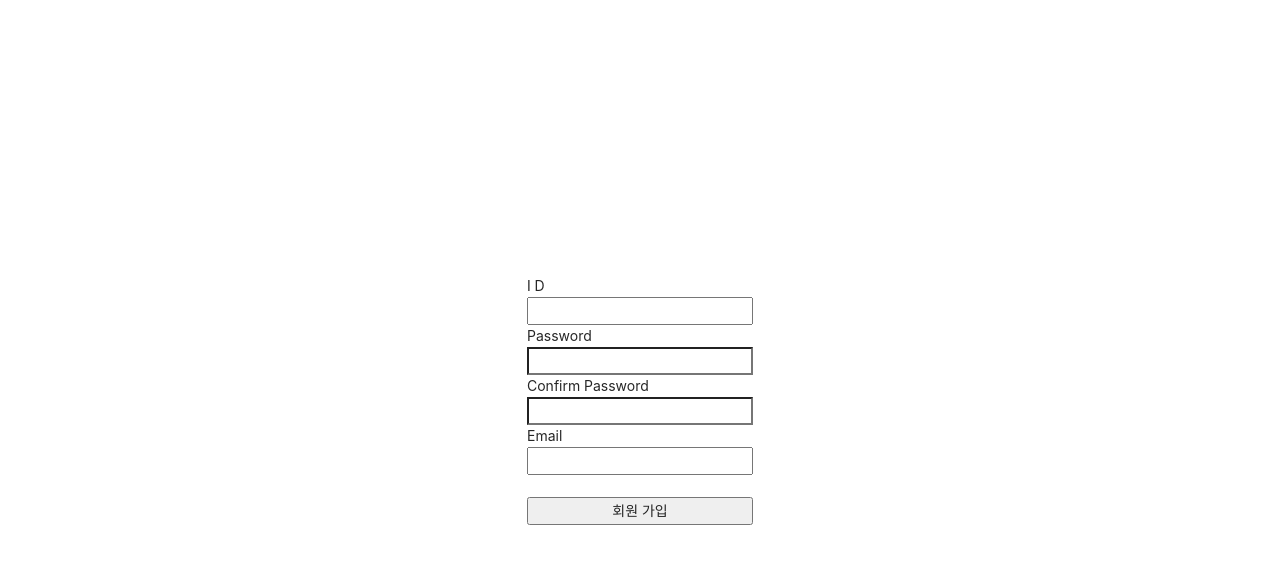
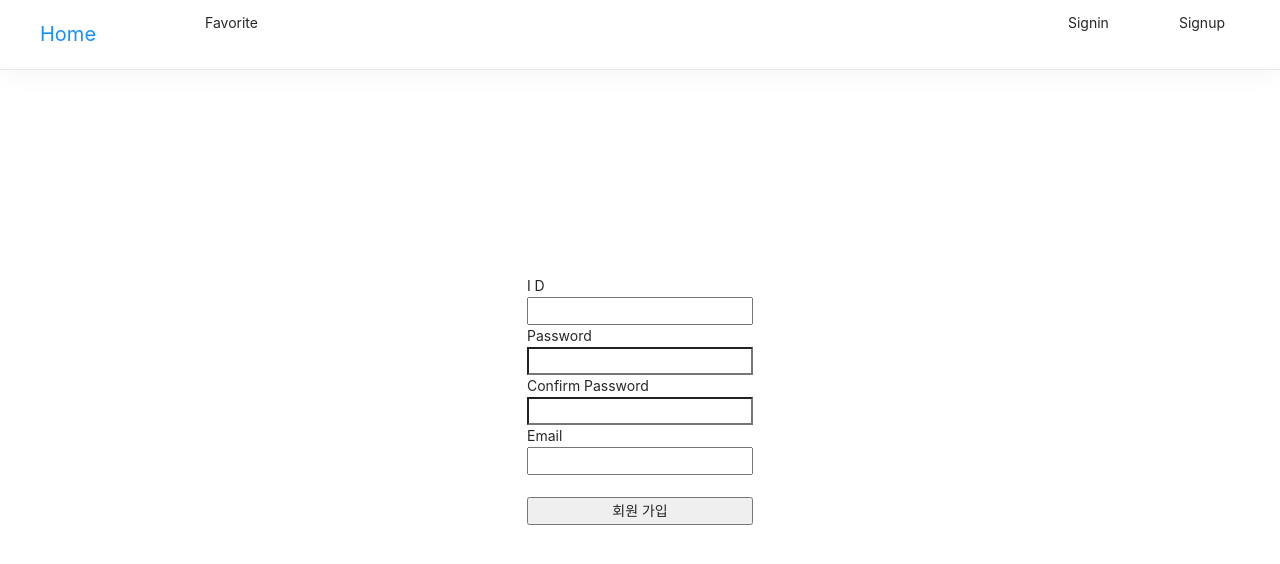
Before and after one commit to seounjin/Basic-Bulletin-Board-Project, a React (Create React App) app in the folder client/: page /register in a window 1280 px wide. Shown: the top 564 px of the page. Built offline with nearby package versions, Linux system fonts and the light colour scheme; no server answers.

Commit message:
28일 작업

```diff
--- a/client/src/App.js
+++ b/client/src/App.js
@@ -13,6 +13,7 @@ import LandingPage from './components/views/LandingPage/LandingPage';
 import LoginPage from './components/views/LoginPage/LoginPage';
 import RegisterPage from './components/views/RegisterPage/RegisterPage';
 import Auth from './hoc/auth'
+import NavBar from './components/views/NavBar/NavBar';
 
 {/* <Route exact path="/" component={LandingPage} />
 <Route exact path="/login" component={LoginPage} />
@@ -23,6 +24,7 @@ import Auth from './hoc/auth'
 function App() {
   return (
     <Router>
+      <NavBar />
       <div>
         <Switch>
           <Route exact path="/" component={Auth(LandingPage, null)} />
--- a/client/src/components/views/NavBar/NavBar.js
+++ b/client/src/components/views/NavBar/NavBar.js
@@ -1,11 +1,37 @@
-import React from 'react'
+import React, { useState } from 'react';
+import LeftMenu from './Sections/LeftMenu';
+import RightMenu from './Sections/RightMenu';
+import './Sections/Navbar.css';
 
 function NavBar() {
-    return (
-        <div>
 
+  return (
+    <nav className="menu" style={{ position: 'fixed', zIndex: 1, width: '100%' }}>
+      <div className="menu__logo">
+        <a href="/">Home</a>
+      </div>
+      <div className="menu__container">
+        <div className="menu_left">
+          <LeftMenu mode="horizontal" />
         </div>
-    )
+        <div className="menu_rigth">
+          <RightMenu mode="horizontal" />
+        </div>
+      </div>
+    </nav>
+  )
 }
 
 export default NavBar
+
+// import React from 'react'
+
+// function NavBar() {
+//     return (
+//         <div>
+
+//         </div>
+//     )
+// }
+
+// export default NavBar
--- /dev/null
+++ b/client/src/components/views/NavBar/Sections/LeftMenu.js
@@ -0,0 +1,15 @@
+import React from 'react';
+import { Menu } from 'antd';
+
+
+function LeftMenu(props) {
+  return (
+    <Menu mode={props.mode}>
+      <Menu.Item key="favorite">
+        <a href="/favorite">Favorite</a>
+      </Menu.Item>
+    </Menu>
+  )
+}
+
+export default LeftMenu
--- /dev/null
+++ b/client/src/components/views/NavBar/Sections/Navbar.css
@@ -0,0 +1,87 @@
+@import '~antd/dist/antd.css';
+
+.menu {
+  padding: 0 20px;
+  border-bottom: solid 1px #e8e8e8;
+  overflow: auto;
+  box-shadow: 0 0 30px #f3f1f1;
+  background-color: white;
+}
+
+.menu__logo {
+  width: 150px;
+  float: left;
+}
+
+.menu__logo a {
+  display: inline-block;
+  font-size: 20px;
+  padding: 19px 20px;
+}
+
+.menu__container .ant-menu-item {
+  padding: 0px 5px;
+}
+
+.menu__container .ant-menu-submenu-title {
+  padding: 10px 20px;
+}
+
+.menu__container .ant-menu-item a,
+.menu__container .ant-menu-submenu-title a {
+  padding: 10px 15px;
+}
+
+.menu__container .ant-menu-horizontal {
+  border-bottom: none;
+}
+
+.menu__container .menu_left {
+  float: left;
+}
+
+.menu__container .menu_rigth {
+  float: right;
+}
+
+.menu__mobile-button {
+  float: right;
+  height: 32px;
+  padding: 6px;
+  margin-top: 8px;
+  display: none !important; /* use of important to overwrite ant-btn */
+  background: #3e91f7;
+}
+
+.menu_drawer .ant-drawer-body {
+  padding: 0 !important;
+}
+
+/* align header of Drawer with header of page */
+.menu_drawer .ant-drawer-header {
+  padding: 14px 24px !important;
+}
+
+@media (max-width: 767px) {
+  .menu__mobile-button {
+    display: inline-block !important;
+  }
+
+  .menu_left,
+  .menu_rigth {
+    display: none;
+  }
+
+  .menu__logo a {
+    margin-left: -20px;
+  }
+
+  .menu__container .ant-menu-item,
+  .menu__container .ant-menu-submenu-title {
+    padding: 1px 20px;
+  }
+
+  .menu__logo a {
+    padding: 10px 20px;
+  }
+}
--- /dev/null
+++ b/client/src/components/views/NavBar/Sections/RightMenu.js
@@ -0,0 +1,20 @@
+/* eslint-disable jsx-a11y/anchor-is-valid */
+import React from 'react';
+import { Menu } from 'antd';
+import { withRouter } from 'react-router-dom';
+
+function RightMenu(props) {
+
+  return (
+    <Menu mode={props.mode}>
+      <Menu.Item key="mail">
+        <a href="/login">Signin</a>
+      </Menu.Item>
+      <Menu.Item key="app">
+        <a href="/register">Signup</a>
+      </Menu.Item>
+    </Menu>
+  )
+}
+
+export default withRouter(RightMenu);
```
